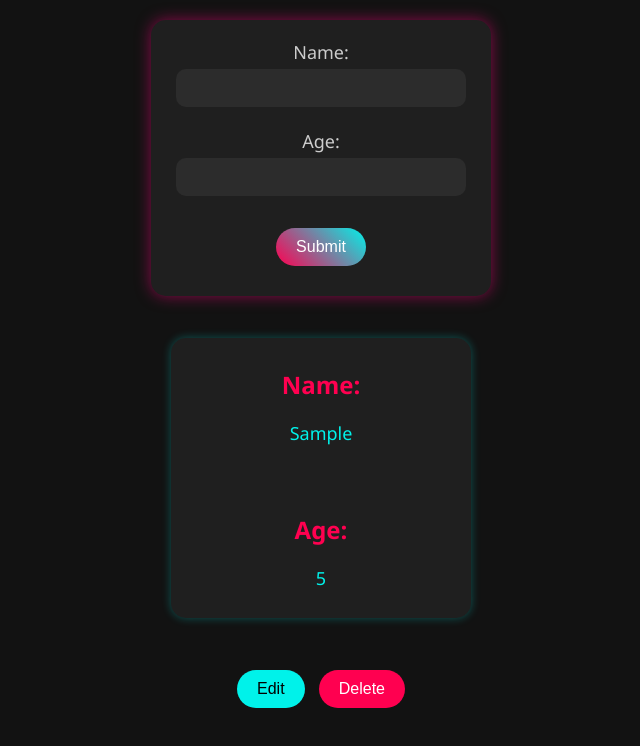
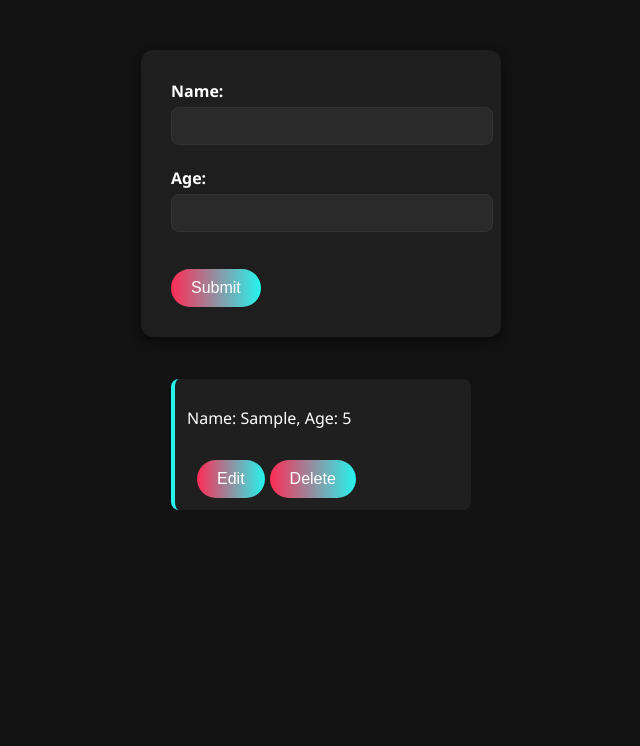
Before and after one commit to Sobitov701/8.2-dars, a website: page index.html in a window 1280 px wide. Both pictures are taken after typing "Sample", "5" into the empty fields and a click on the button "Submit". Shown: the whole page, without its empty margins (319-959 px from the left). Drawn offline with Linux system fonts and the light colour scheme.

Commit message:
togirlandi

```diff
--- a/app.js
+++ b/app.js
@@ -1,52 +1,60 @@
 "use strict";
 const form = document.querySelector("form");
-const submitButton = document.querySelector("button[type='submit']");
-const editButton = document.getElementById("edit");
-const deleteButton = document.getElementById("delete");
 const nameInput = form.elements.namedItem("name");
 const ageInput = form.elements.namedItem("age");
-const paragraphs = document.querySelectorAll("ul li p");
-// Sahifa yuklanganda - localStorage dan qiymat olib ko'rsatish
-window.addEventListener("DOMContentLoaded", () => {
-    const storedName = localStorage.getItem("name");
-    const storedAge = localStorage.getItem("age");
-    if (storedName && storedAge && paragraphs.length >= 2) {
-        paragraphs[0].textContent = storedName;
-        paragraphs[1].textContent = storedAge;
-    }
-});
-// Submit - inputdan qiymat olib, p ga yozish, inputni va localStorage ni tozalash
+const submitButton = document.querySelector("button[type='submit']");
+const ul = document.querySelector("ul");
+function getUsersFromStorage() {
+    const data = localStorage.getItem("users");
+    return data ? JSON.parse(data) : [];
+}
+function saveUsersToStorage(users) {
+    localStorage.setItem("users", JSON.stringify(users));
+}
+function renderUsers() {
+    ul.innerHTML = "";
+    const users = getUsersFromStorage();
+    users.forEach((user, index) => {
+        const li = document.createElement("li");
+        const p = document.createElement("p");
+        p.textContent = `Name: ${user.name}, Age: ${user.age}`;
+        const editBtn = document.createElement("button");
+        editBtn.textContent = "Edit";
+        editBtn.style.marginLeft = "10px";
+        const deleteBtn = document.createElement("button");
+        deleteBtn.textContent = "Delete";
+        deleteBtn.style.marginLeft = "5px";
+        editBtn.addEventListener("click", () => {
+            nameInput.value = user.name;
+            ageInput.value = user.age;
+            users.splice(index, 1);
+            saveUsersToStorage(users);
+            renderUsers();
+        });
+        deleteBtn.addEventListener("click", () => {
+            users.splice(index, 1);
+            saveUsersToStorage(users);
+            renderUsers();
+        });
+        li.appendChild(p);
+        li.appendChild(editBtn);
+        li.appendChild(deleteBtn);
+        ul.appendChild(li);
+    });
+}
 submitButton.addEventListener("click", (e) => {
     e.preventDefault();
     const nameValue = nameInput.value.trim();
     const ageValue = ageInput.value.trim();
-    if (paragraphs.length >= 2) {
-        paragraphs[0].textContent = nameValue;
-        paragraphs[1].textContent = ageValue;
+    if (!nameValue || !ageValue) {
+        alert("Iltimos, ism va yoshni kiriting.");
+        return;
     }
-    // localStorage ga saqlash
-    localStorage.setItem("name", nameValue);
-    localStorage.setItem("age", ageValue);
-    // Inputlarni tozalash
+    const users = getUsersFromStorage();
+    users.push({ name: nameValue, age: ageValue });
+    saveUsersToStorage(users);
+    renderUsers();
     nameInput.value = "";
     ageInput.value = "";
 });
-// Edit - p dagi qiymatlarni inputga qaytarish
-editButton.addEventListener("click", () => {
-    if (paragraphs.length >= 2) {
-        nameInput.value = paragraphs[0].textContent || "";
-        ageInput.value = paragraphs[1].textContent || "";
-    }
-});
-// Delete - p, input va localStorage ni tozalash
-deleteButton.addEventListener("click", () => {
-    if (paragraphs.length >= 2) {
-        paragraphs[0].textContent = "";
-        paragraphs[1].textContent = "";
-    }
-    nameInput.value = "";
-    ageInput.value = "";
-    // localStorage dan o'chirish
-    localStorage.removeItem("name");
-    localStorage.removeItem("age");
-});
+document.addEventListener("DOMContentLoaded", renderUsers);
--- a/index.html
+++ b/index.html
@@ -28,20 +28,7 @@
 
     <br />
 
-    <ul>
-      <li>
-        <h2>Name:</h2>
-        <p></p>
-      </li>
-      <li>
-        <h2>Age:</h2>
-        <p></p>
-      </li>
-    </ul>
-
-    <br />
-    <button id="edit">Edit</button>
-    <button id="delete">Delete</button>
+    <ul id="userList"></ul>
 
     <script src="./app.js"></script>
   </body>
--- a/style/style.css
+++ b/style/style.css
@@ -1,90 +1,74 @@
-/* Umumiy stil */
 body {
+  margin: 0;
+  padding: 0;
+  font-family: "Segoe UI", Tahoma, Geneva, Verdana, sans-serif;
   background-color: #121212;
-  font-family: "Segoe UI", Tahoma, Geneva, Verdana, sans-serif;
-  color: white;
-  text-align: center;
-  margin: 0;
-  padding: 20px;
+  color: #ffffff;
+  display: flex;
+  flex-direction: column;
+  align-items: center;
+  padding-top: 50px;
 }
 
-/* Forma styling */
 form {
-  background-color: #1f1f1f;
-  padding: 20px;
-  border-radius: 15px;
+  background-color: #1e1e1e;
+  padding: 30px;
+  border-radius: 12px;
+  box-shadow: 0 4px 10px rgba(0, 0, 0, 0.5);
   width: 300px;
-  margin: 0 auto;
-  box-shadow: 0 0 15px rgba(255, 0, 128, 0.5);
 }
 
 label {
-  font-size: 18px;
-  color: #ccc;
+  font-size: 16px;
+  font-weight: 600;
 }
 
 input {
-  width: 90%;
+  width: 100%;
   padding: 10px;
   margin-top: 5px;
-  border: none;
-  border-radius: 10px;
-  background-color: #2c2c2c;
-  color: white;
-  font-size: 16px;
+  background-color: #2a2a2a;
+  color: #fff;
+  border: 1px solid #333;
+  border-radius: 8px;
+  font-size: 14px;
+  transition: 0.3s;
+}
+
+input:focus {
+  border-color: #fe2c55;
+  outline: none;
+  box-shadow: 0 0 5px #fe2c55;
 }
 
 button {
-  margin: 10px 5px;
+  background: linear-gradient(90deg, #fe2c55, #25f4ee);
+  color: white;
+  border: none;
   padding: 10px 20px;
-  border: none;
-  border-radius: 25px;
+  margin-top: 15px;
+  border-radius: 20px;
   font-size: 16px;
   cursor: pointer;
-  transition: 0.3s;
-}
-
-button[type="submit"] {
-  background: linear-gradient(45deg, #ff0050, #00f2ea);
-  color: white;
-}
-
-#edit {
-  background-color: #00f2ea;
-  color: black;
-}
-
-#delete {
-  background-color: #ff0050;
-  color: white;
+  transition: 0.3s ease;
 }
 
 button:hover {
-  opacity: 0.8;
+  transform: scale(1.05);
+  opacity: 0.9;
 }
 
-/* Ro‘yxat (ul li) uchun */
-ul {
+#userList {
   list-style: none;
   padding: 0;
-  margin: 20px auto;
+  margin-top: 20px;
   width: 300px;
-  background-color: #1f1f1f;
-  border-radius: 15px;
-  box-shadow: 0 0 10px rgba(0, 242, 234, 0.3);
 }
 
-li {
-  margin: 10px 0;
-  padding: 10px;
+#userList li {
+  background-color: #1f1f1f;
+  padding: 12px;
+  border-radius: 8px;
+  margin-bottom: 10px;
+  border-left: 4px solid #25f4ee;
 }
-
-h2 {
-  color: #ff0050;
-}
-
-p {
-  font-size: 18px;
-  color: #00f2ea;
-  margin-top: 5px;
-}
```
Also changed, not shown: app.ts (+63 -44 lines).
